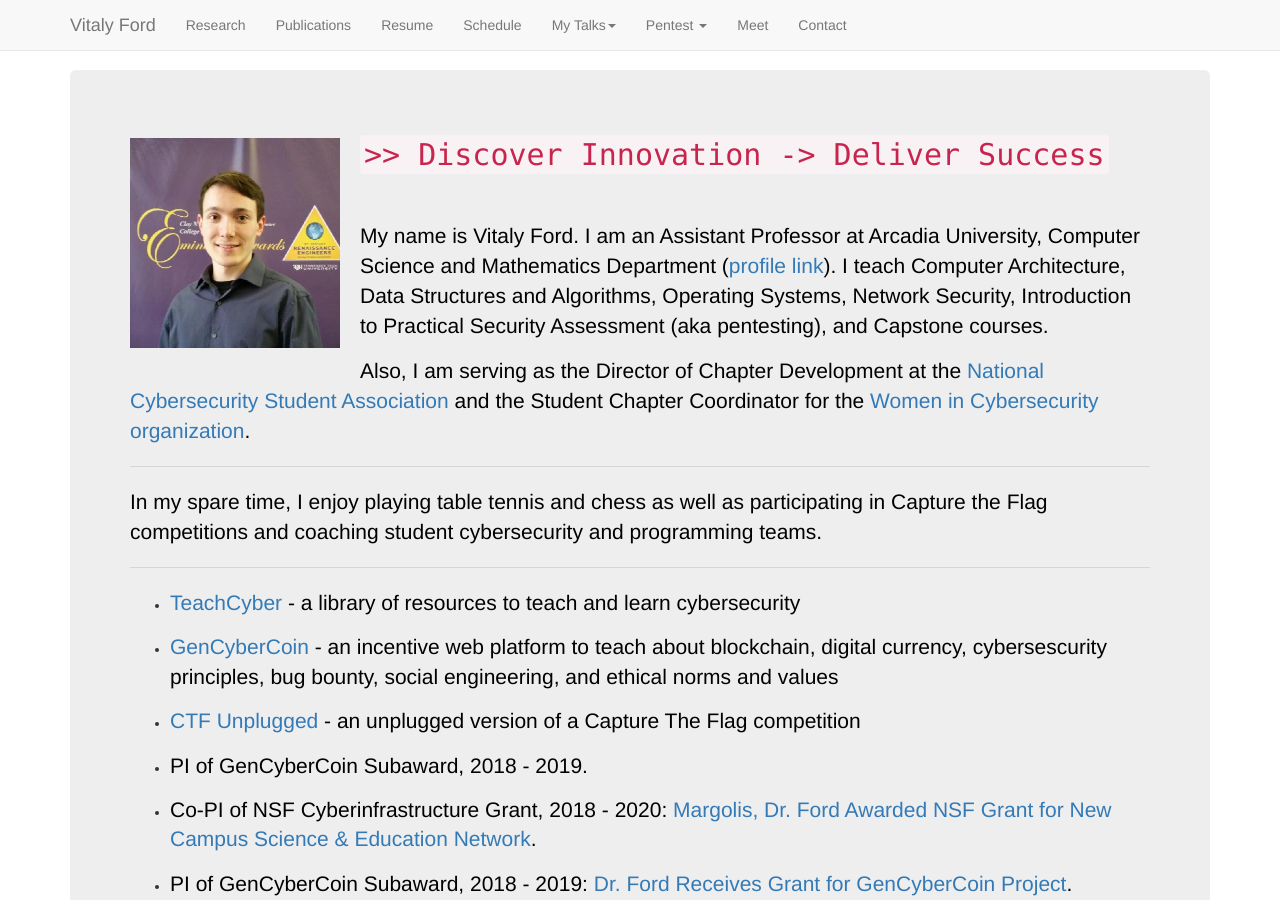
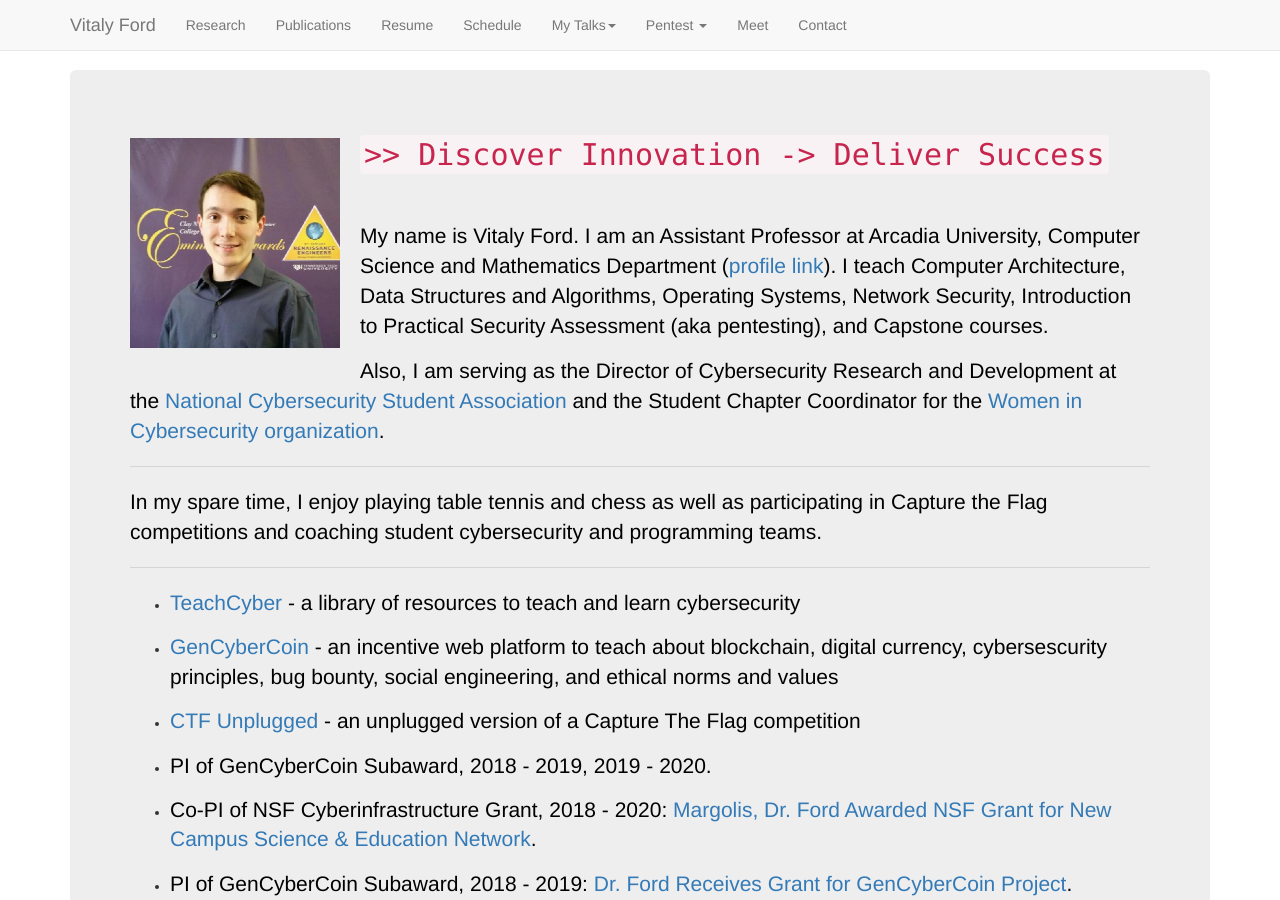
Before and after one commit to vitalyford/vitalyford.github.io, a Jekyll site: the page built from index.html, in a window 1280 px wide and 900 px high. Built offline with Jekyll 4.4.1, drawn with Linux system fonts in a browser that asks for light colours; nearby versions of some CDN libraries.

Commit message:
Update index info

```diff
--- a/index.html
+++ b/index.html
@@ -6,7 +6,7 @@
 ---
 
 <p style="padding-top: 20px;">My name is Vitaly Ford. I am an Assistant Professor at Arcadia University, Computer Science and Mathematics Department (<a href="https://www.arcadia.edu/profile/vitaly-ford" target="_blank" rel="noopener norefferer">profile link</a>). I teach Computer Architecture, Data Structures and Algorithms, Operating Systems, Network Security, Introduction to Practical Security Assessment (aka pentesting), and Capstone courses.</p>
-<p>Also, I am serving as the Director of Chapter Development at the <a href="https://cyberstudents.org/" target="_blank" rel="noopener norefferer">National Cybersecurity Student Association</a> and the Student Chapter Coordinator for the <a href="https://www.wicys.org/" target="_blank" rel="noopener norefferer">Women in Cybersecurity organization</a>.</p>
+<p>Also, I am serving as the Director of Cybersecurity Research and Development at the <a href="https://cyberstudents.org/" target="_blank" rel="noopener norefferer">National Cybersecurity Student Association</a> and the Student Chapter Coordinator for the <a href="https://www.wicys.org/" target="_blank" rel="noopener norefferer">Women in Cybersecurity organization</a>.</p>
 <hr>
 <p>In my spare time, I enjoy playing table tennis and chess as well as participating in Capture the Flag competitions and coaching student cybersecurity and programming teams.</p>
 <hr>
@@ -14,7 +14,7 @@
     <li><p class="lead"><a href="https://teachcyber.tk" target="_blank" rel="noopener norefferer">TeachCyber</a> - a library of resources to teach and learn cybersecurity</p></li>
     <li><p class="lead"><a href="https://github.com/vitalyford/gencybercoin" target="_blank" rel="noopener norefferer">GenCyberCoin</a> - an incentive web platform to teach about blockchain, digital currency, cybersescurity principles, bug bounty, social engineering, and ethical norms and values</p></li>
     <li><p class="lead"><a href="/ctf-unplugged/CTF_Unplugged_May_2019.docx" target="_blank" rel="noopener norefferer">CTF Unplugged</a> - an unplugged version of a Capture The Flag competition</p></li>
-    <li><p class="lead">PI of GenCyberCoin Subaward, 2018 - 2019.</p></li>
+    <li><p class="lead">PI of GenCyberCoin Subaward, 2018 - 2019, 2019 - 2020.</p></li>
     <li><p class="lead">Co-PI of NSF Cyberinfrastructure Grant, 2018 - 2020: <a href="https://www.arcadia.edu/news/2018/09/margolis-dr-ford-awarded-nsf-grant-new-campus-science-education-network-0" target="_blank" rel="noopener norefferer">Margolis, Dr. Ford Awarded NSF Grant for New Campus Science & Education Network</a>.</p></li>
     <li><p class="lead">PI of GenCyberCoin Subaward, 2018 - 2019: <a href="https://www.arcadia.edu/news/2018/08/dr-ford-receives-grant-gencybercoin-project" target="_blank" rel="noopener norefferer">Dr. Ford Receives Grant for GenCyberCoin Project</a>.</p></li>
     <li><p class="lead">Blog post at the National Cybersecurity Student Association: <a href="http://www.cyberstudents.org/blog-post/stairway-cybersecurity-specialist/" target="_blank" rel="noopener norefferer">A Stairway to a Cybersecurity Specialist</a>.</p></li>
```
